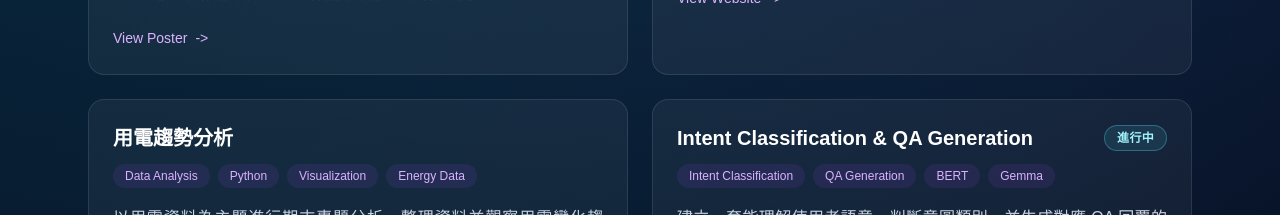
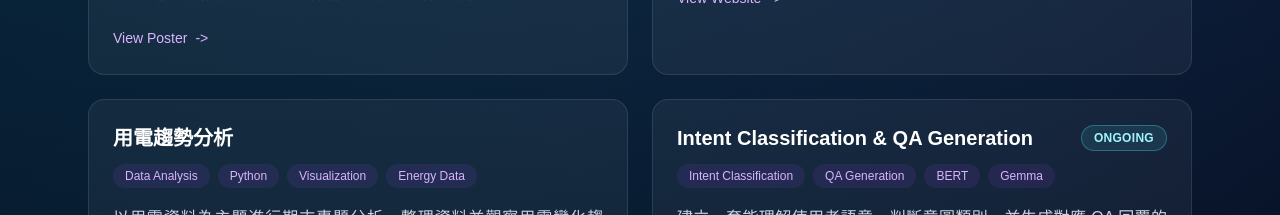
Before and after one commit to brian-kai/my-portfolio, a Next.js app: page / in a window 1280 px wide. Shown: the part 2380-2595 px from the top of the page. Built offline with nearby package versions, Linux system fonts and the light colour scheme.

Commit message:
update portfolio

```diff
--- a/app/page.tsx
+++ b/app/page.tsx
@@ -230,7 +230,7 @@ const projects = [
   },
   {
     title: "Intent Classification & QA Generation",
-    status: "進行中",
+    status: "ongoing",
     tags: ["Intent Classification", "QA Generation", "BERT", "Gemma"],
     description:
       "建立一套能理解使用者語意、判斷意圖類別，並生成對應 QA 回覆的智慧問答流程。",
```
